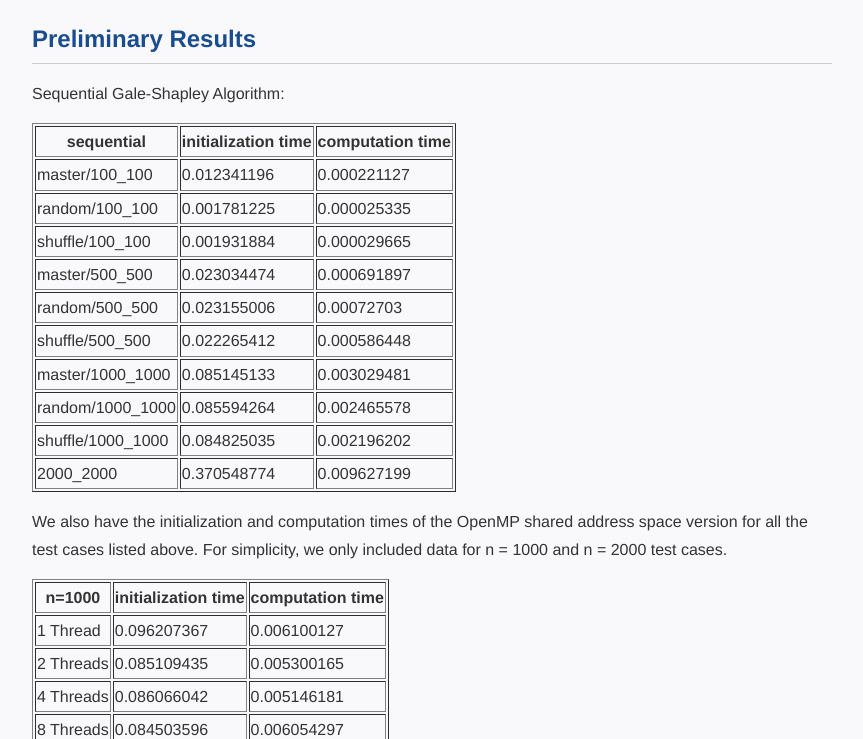
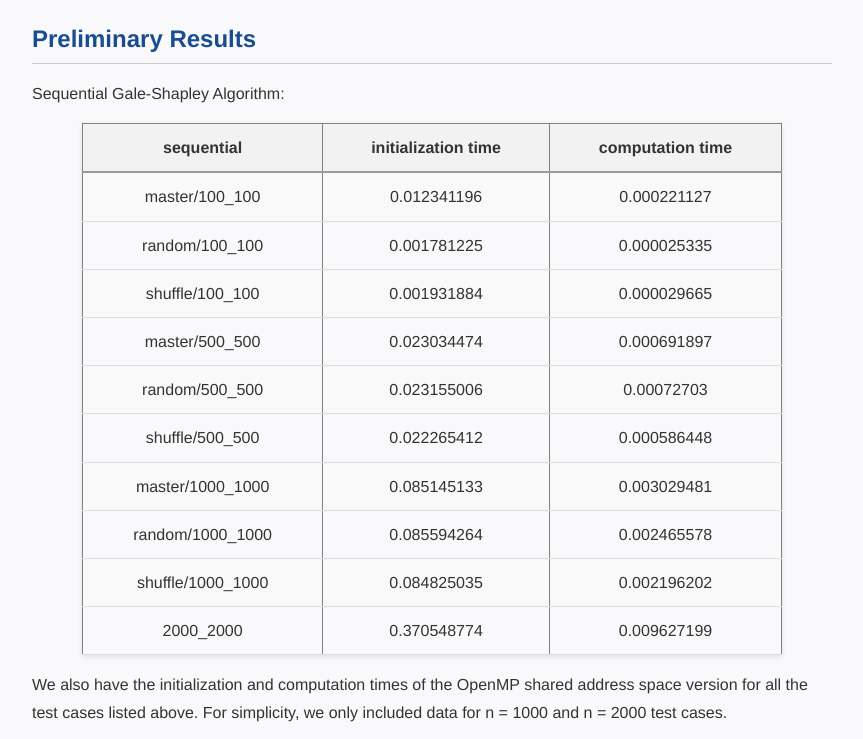
Before and after one commit to lucyw3857116/gale-shapley.github.io, a plain HTML site: page milestone.html in a window 1280 px wide. Shown: the part 3020-3759 px from the top of the page, without its empty margins (208-1071 px from the left). Drawn offline with Linux system fonts and the light colour scheme.

Commit message:
Update style.css - table style

```diff
--- a/style.css
+++ b/style.css
@@ -30,7 +30,36 @@ h2 {
 h3 {
   font-size: 1.2rem;
 }
+table {
+  border-collapse: collapse;
+  width: 100%;
+  max-width: 700px;
+  margin: 0 auto;
+  box-shadow: 0 2px 5px rgba(0, 0, 0, 0.1);
+}
 
+th, td {
+  text-align: center;
+  padding: 10px;
+}
+
+th {
+  background-color: #f2f2f2;
+  font-weight: bold;
+  border-bottom: 2px solid #999;
+}
+
+tr:nth-child(even) {
+  background-color: #f9f9f9;
+}
+
+td {
+  border-bottom: 1px solid #ddd;
+}
+
+tr:hover {
+  background-color: #e6f7ff;
+}
 a {
   color: #0077cc;
   text-decoration: none;
```
